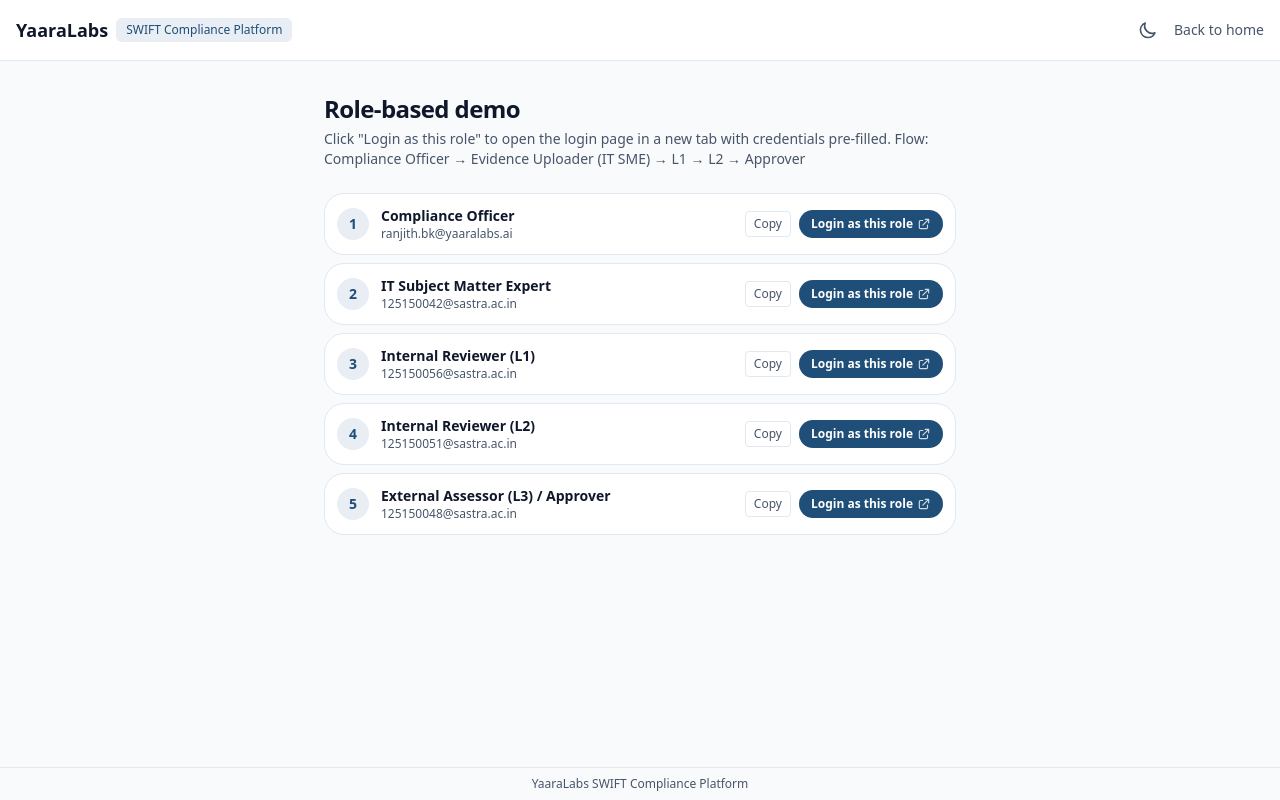
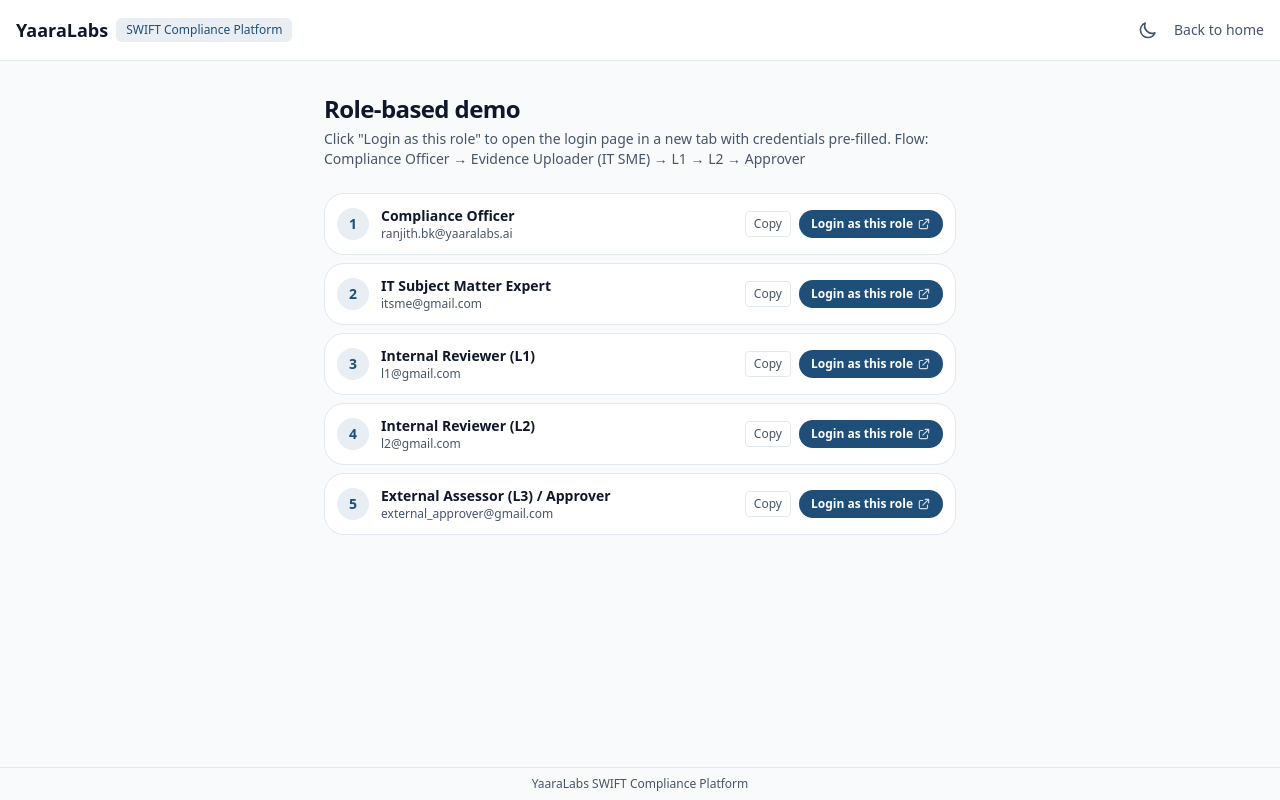
Before and after one commit to Yaaradata/compliance-audit, a Next.js app in the folder frontend/: page /demo in a window 1280 px wide. Built offline with nearby package versions, Linux system fonts and the light colour scheme.

Commit message:
UI updated

```diff
--- a/frontend/app/demo/page.tsx
+++ b/frontend/app/demo/page.tsx
@@ -6,13 +6,13 @@ import { ThemeToggle } from "@/components/ui/theme-toggle";
 import { ROLE_LABELS } from "@/lib/data/roles";
 import type { UserRole } from "@/lib/types";
 
-/** Demo credentials for role-based flow: Compliance → Evidence Uploader → L1 → L2 → L3 */
+/** Demo credentials for role-based flow: Compliance → IT Expert → L1 → L2 → Approver */
 const DEMO_CREDENTIALS: { email: string; password: string; role: UserRole; step: number }[] = [
   { email: "ranjith.bk@yaaralabs.ai", password: "Ranjith154@$#", role: "compliance_officer", step: 1 },
-  { email: "125150042@sastra.ac.in", password: "12345678", role: "it_sme", step: 2 },
-  { email: "125150056@sastra.ac.in", password: "12345678", role: "internal_reviewer_l1", step: 3 },
-  { email: "125150051@sastra.ac.in", password: "12345678", role: "internal_reviewer_l2", step: 4 },
-  { email: "125150048@sastra.ac.in", password: "12345678", role: "external_assessor", step: 5 },
+  { email: "itsme@gmail.com",         password: "12345678",       role: "it_sme",              step: 2 },
+  { email: "l1@gmail.com",            password: "12345678",       role: "internal_reviewer_l1", step: 3 },
+  { email: "l2@gmail.com",            password: "12345678",       role: "internal_reviewer_l2", step: 4 },
+  { email: "external_approver@gmail.com", password: "12345678",   role: "external_assessor",    step: 5 },
 ];
 
 const DEMO_STORAGE_KEY = "demo_login_credentials";
```
Also changed, not shown: 1 other file (tests, documents, lock files or other folders).
